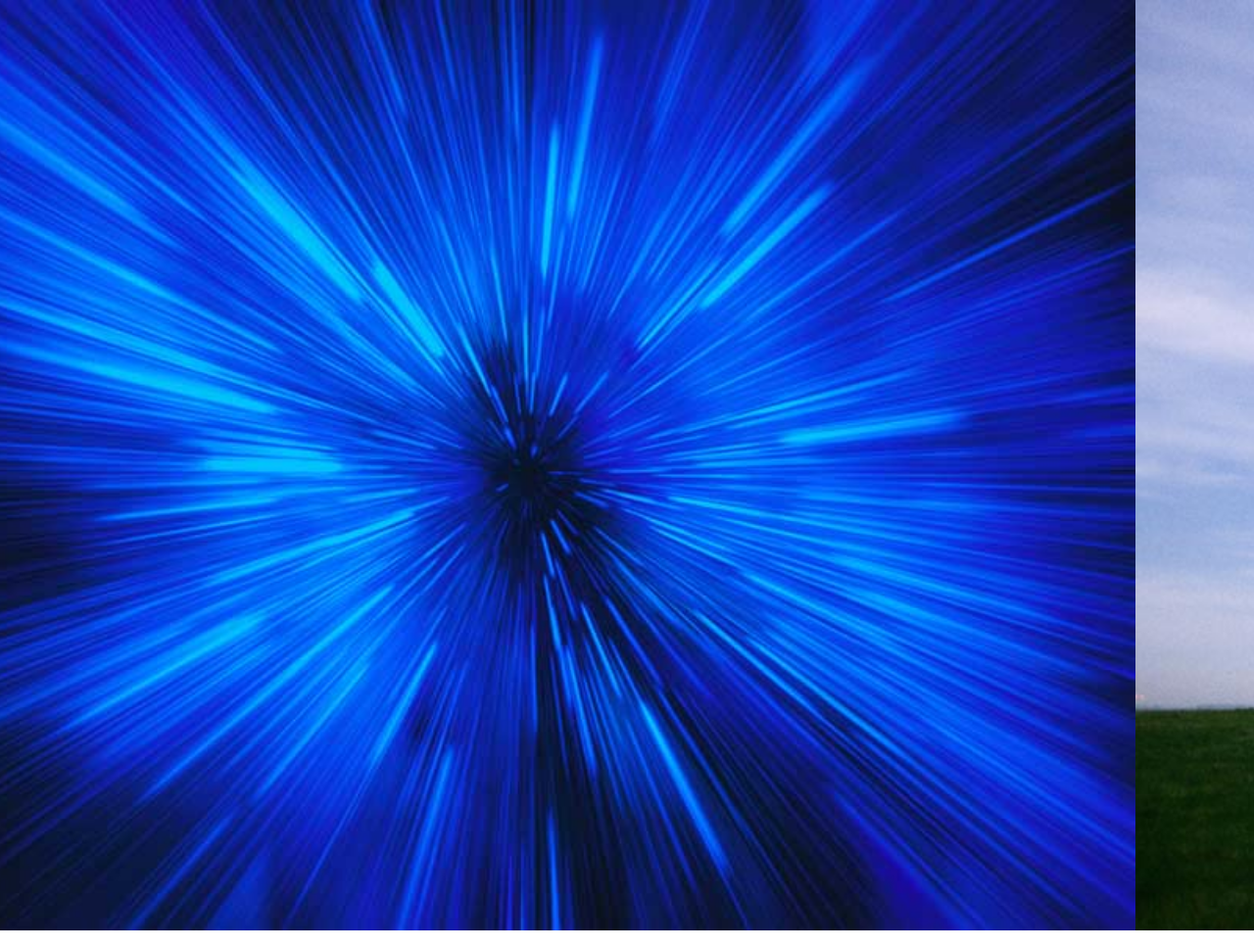
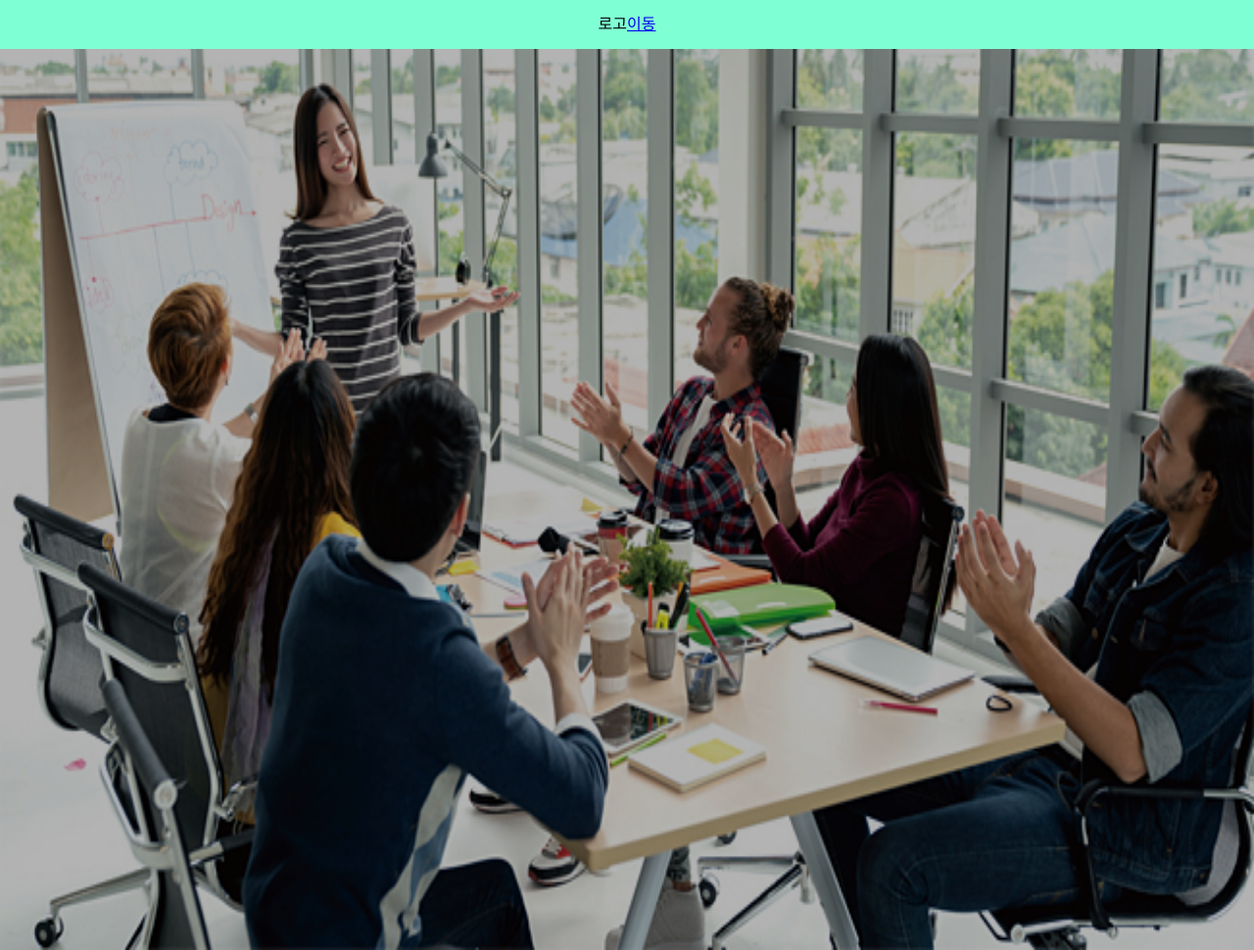
Before and after one commit to jiho3894/react-study, a plain HTML site: page 3학년 용도/index.html in a window 1280 px wide. Shown: the whole page at 98% size. Drawn offline with Linux system fonts and the light colour scheme.

Commit message:
version 0.0.4

```diff
--- a/3학년 용도/index.html
+++ b/3학년 용도/index.html
@@ -7,14 +7,24 @@
 
 </head>
 <body>
+  <header>
+    <div class="menu">
+
+        로고
+
+      <a href="open.html">
+        이동
+      </a>
+    </div>
+  </header>
 <div class="slide">
   <ul>
-    <li> <img src="./image/1.jpg"> </li>
-    <li> <img src="./image/2.jpg"> </li>
-    <li> <img src="./image/3.jpg"> </li>
-    <li> <img src="./image/4.jpg"> </li>
+    <li> <img src="/image/5.jpg"></li>
+    <li> </li>
+    <li> </li>
+    <li> </li>
   </ul>
 </div>
- <script src="slide.js"></script>
+<script src="slide.js"></script>
 </body>
 </html>
--- a/3학년 용도/slide.js
+++ b/3학년 용도/slide.js
@@ -1,5 +1,5 @@
 const all = ele => document.querySelectorAll(ele) ,
- one = ele => document.querySelector(ele);
+  one = ele => document.querySelector(ele);
 
 const slide = _ => {
     const wrap = one('.slide'); // .slide 선택
@@ -15,7 +15,7 @@ const slide = _ => {
     setInterval(() => {
         pos = (pos + 1) % len // 장면 선택
         target.style.marginLeft = `${-pos * 100}%`
-    }, 2500)
+    }, 7000)
 }
 
 window.onload = function () {
--- a/3학년 용도/style.css
+++ b/3학년 용도/style.css
@@ -3,18 +3,33 @@
     padding:0;
 }
 
-ul,li{
+header {
+    line-height: 50px;
+}
+
+.menu {
+    display: flex;
+    position: fixed;
+    text-align: center;
+    justify-content: center;
+    background-color: aquamarine;
+    width: 100%;
+    z-index: 3;
+}
+
+li{
     list-style:none;
 }
 
 .slide{
-    height:950px;
+    height:970px;
     overflow:hidden;
 }
 
 img {
-    height:950px;
+    height:970px;
     width: 100%;
+    opacity: 0.7;
 }
 
 .slide ul{
@@ -26,17 +41,17 @@ img {
 }
 
 .slide li:nth-child(1){
-    background:white;
+    background:black;
 }
 
 .slide li:nth-child(2){
-    background:white;
+    background:yellow;
 }
 
 .slide li:nth-child(3){
-    background:white;
+    background:green;
 }
 
 .slide li:nth-child(4){
-    background:white;
+    background:blue;
 }
```
Also changed, not shown: 3학년 용도/image/5.jpg (added).
